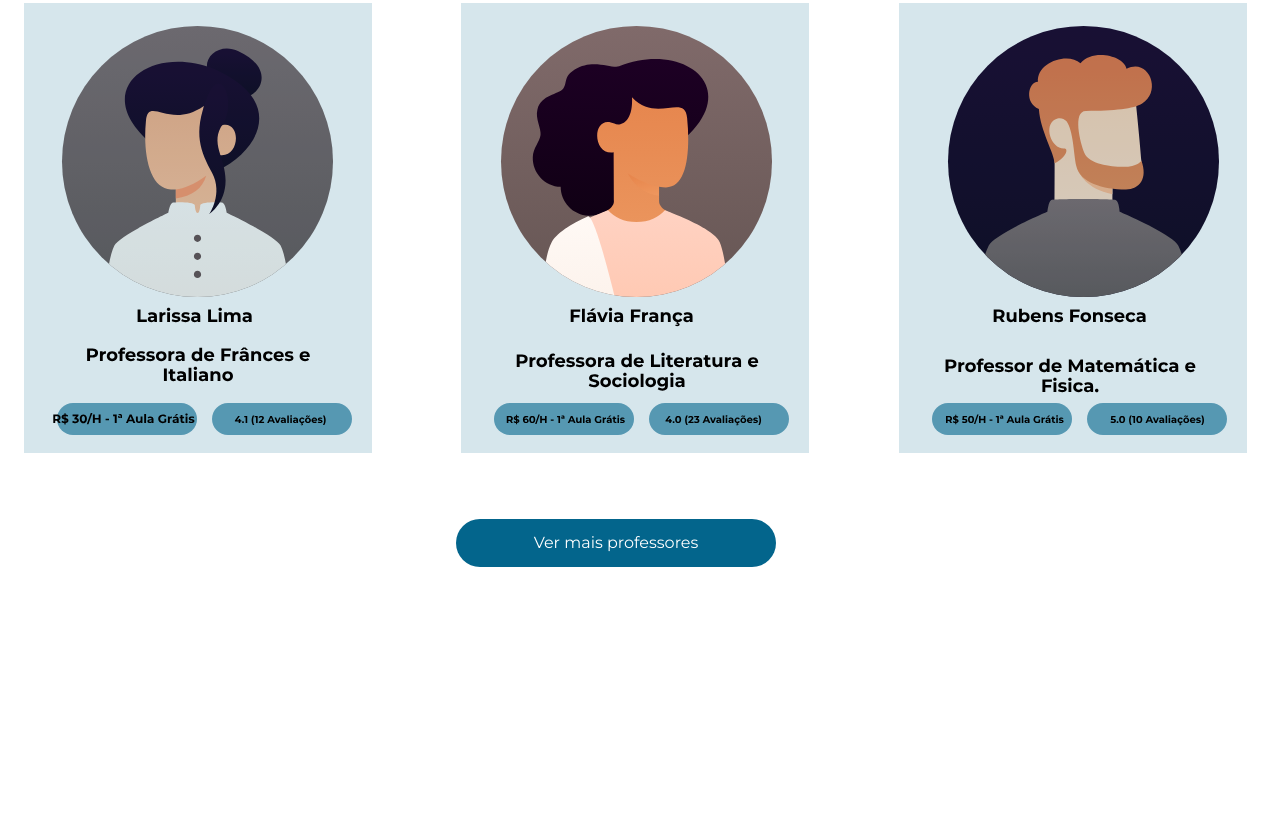
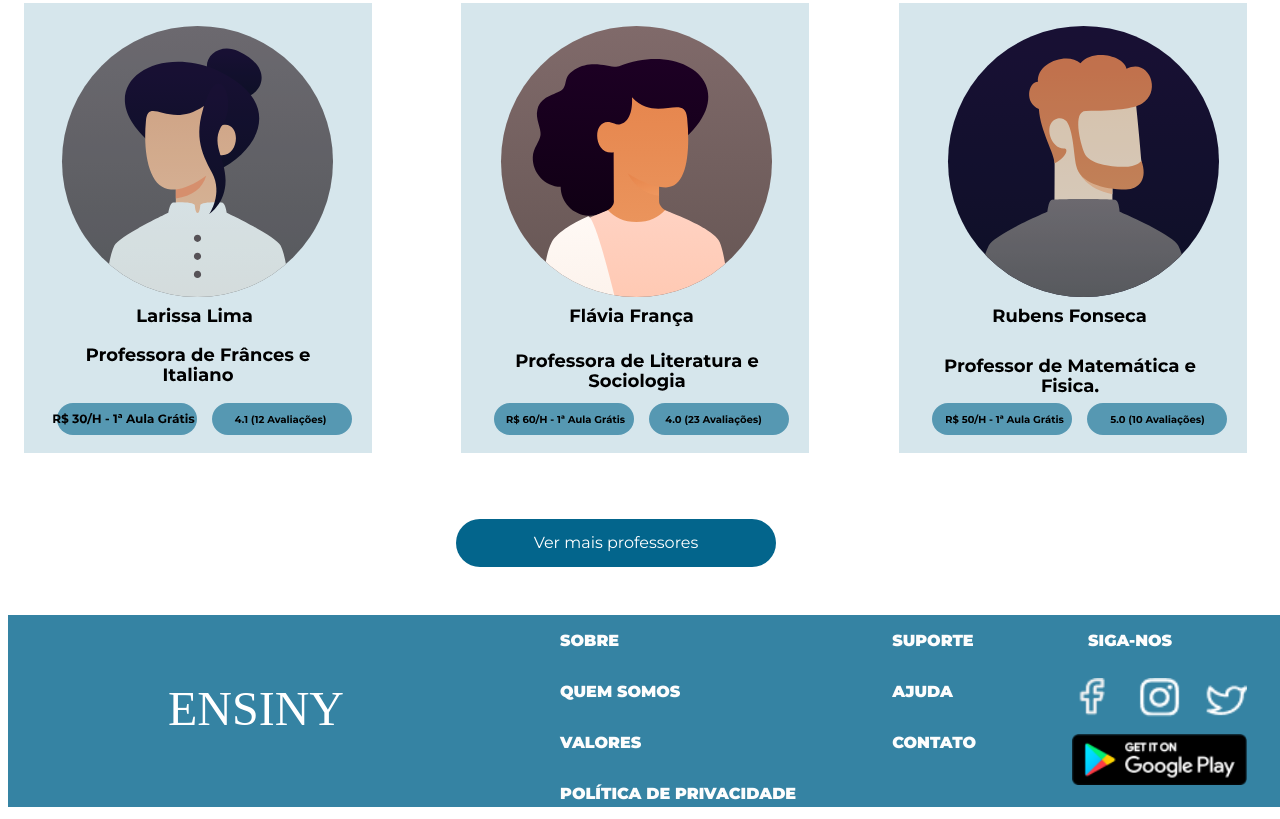
Before and after one commit to jotagehes/projeto_ensiny, a plain HTML site: page BuscaPerfilProfessores/busca_perfil.html in a window 1280 px wide. Shown: the part 1297-2116 px from the top of the page. Before the commit the page ends 1920 px from the top, so only its background shows below. Drawn offline with Linux system fonts and the light colour scheme; files that its build step writes are made by us from their sources; a web font is replaced by a local one.

Commit message:
Adicionando o Rodapé

```diff
--- /dev/null
+++ b/BuscaPerfilProfessores/assets/css/rodape.css
@@ -0,0 +1,36 @@
+.rodape{
+    background: rgba(3, 101, 140, 0.8);
+    height: 12rem;
+    width: 100vw;
+}
+.rodape__flex{
+    display: flex;
+}
+.rodape__flex--logo{
+    color: #FFFFFF;
+    font-family: var(--logo);
+    font-size: 3rem;
+    font-weight: 500;
+    padding: 4rem 2.5rem 2.5rem 10rem;
+}
+.container__01{
+    display: flex;
+    flex-direction: column;
+    padding-left: 10rem;
+}
+.container__02{
+    display: flex;
+    flex-direction: column;
+    padding-left: 4rem;
+}
+.container__03{
+    display: flex;
+    flex-direction: column;
+    padding-left: 5rem;
+}
+.rodape__icone{
+    color: #FDFDFD;
+    font-family: var(--corpo);
+    font-weight: 600;
+    padding: 1rem;
+}
--- a/BuscaPerfilProfessores/busca_perfil.html
+++ b/BuscaPerfilProfessores/busca_perfil.html
@@ -17,6 +17,7 @@
     <link rel="stylesheet" href="./assets/css/cabecalho.css">
     <link href="https://fonts.googleapis.com/css2?family=Montserrat:wght@900&display=swap" rel="stylesheet">
     <link rel="stylesheet" href="./fonts/Pirou/stylesheet.css">
+    <link rel="stylesheet" href="./assets/css/rodape.css">
 
 </head>
 
@@ -74,9 +75,32 @@
     </div>
 
 
+    <footer class="rodape">
+        <div class="rodape__flex">
+            <div class="rodape__flex--logo">
+                 <font face="Pirou">ENSINY</font>
 
-    <footer>
+                </div>
 
+
+            <div class="container__01">
+                <a href="#" class="rodape__icone">SOBRE</a>
+                <a href="#" class="rodape__icone">QUEM SOMOS</a>
+                <a href="#" class="rodape__icone">VALORES</a>
+                <a href="#" class="rodape__icone">POLÍTICA DE PRIVACIDADE</a>
+            </div>
+            <div class="container__02">
+
+                <a href="#" class="rodape__icone">SUPORTE</a>
+                <a href="#" class="rodape__icone">AJUDA</a>
+                <a href="#" class="rodape__icone">CONTATO</a>
+            </div>
+            <div class="container__03">
+                <span class="rodape__icone">SIGA-NOS</span>
+                <img src="./assets/Avatar/Icones.png" alt="Ícones de rede socias" style="padding-top: 0.75rem;">
+                <img src="./assets/Avatar/google-play.png" alt="" width="175rem" style="padding-top: 1rem;">
+            </div>
+        </div>
     </footer>
 
 
```
Also changed, not shown: BuscaPerfilProfessores/assets/Avatar/Icones.png (added), BuscaPerfilProfessores/assets/Avatar/google-play.png (added).
